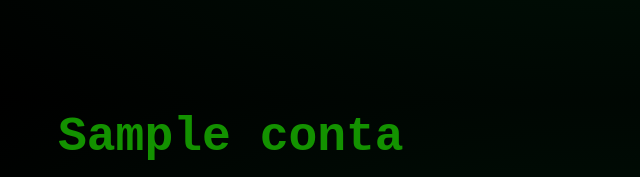
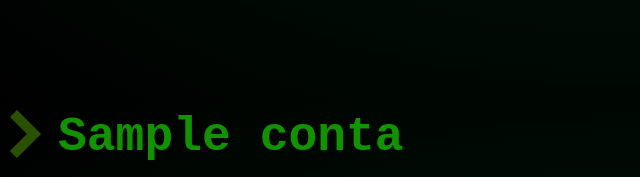
Before and after one commit to GatoMonocromatico/equation_solver, a Flask app: template templates/terminal.html in a window 1280 px wide. Shown: the part 623-800 px from the top of the page, without its empty margins (0-640 px from the left). Run offline with Flask 2, Linux system fonts and the light colour scheme; the template is opened without the code that fills it: most values are stand-ins (such as "Sample title", 1, 10 or a date in 2020).

Commit message:
Add files via upload

```diff
--- a/templates/terminal.html
+++ b/templates/terminal.html
@@ -2,8 +2,9 @@
 <html lang="en">
 <head>
     <link rel="stylesheet" href="{{ url_for('static', filename='css/terminal.css') }}">
+    <link rel="icon" type="image/png" href="{{ url_for('static', filename='icone.png') }}">
     <meta charset="UTF-8">
-    <title>Title</title>
+    <title>prompt</title>
     <script src="https://code.jquery.com/jquery-3.7.0.min.js" integrity="sha256-2Pmvv0kuTBOenSvLm6bvfBSSHrUJ+3A7x6P5Ebd07/g=" crossorigin="anonymous"></script>
     <script>
         const input = $("#input")
@@ -19,7 +20,9 @@
 
 <textarea id="terminal" readonly>{{ resultado }}</textarea>
 <form method="POST" action="{{ url_for('terminal') }}">
+    <div id="prompt">
     <input id="input" autocomplete="off" spellcheck="false" name="eqc" placeholder="{{ conta }}">
+    </div>
     <button hidden type="submit" id="enviar"></button>
 </form>
 </body>
```
